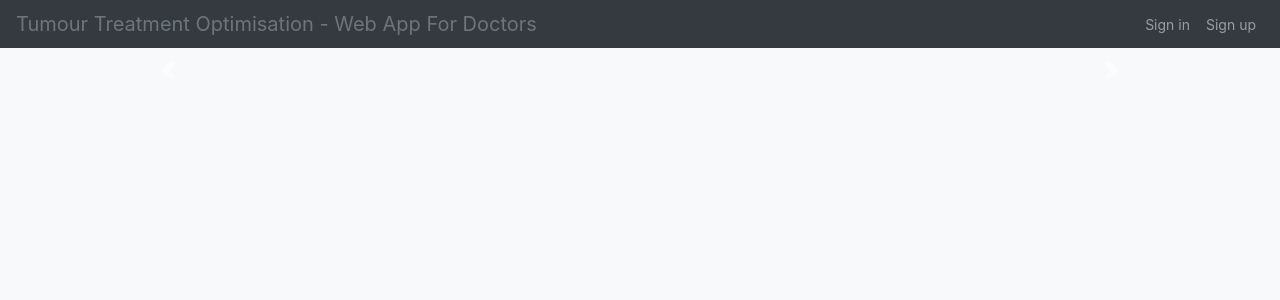
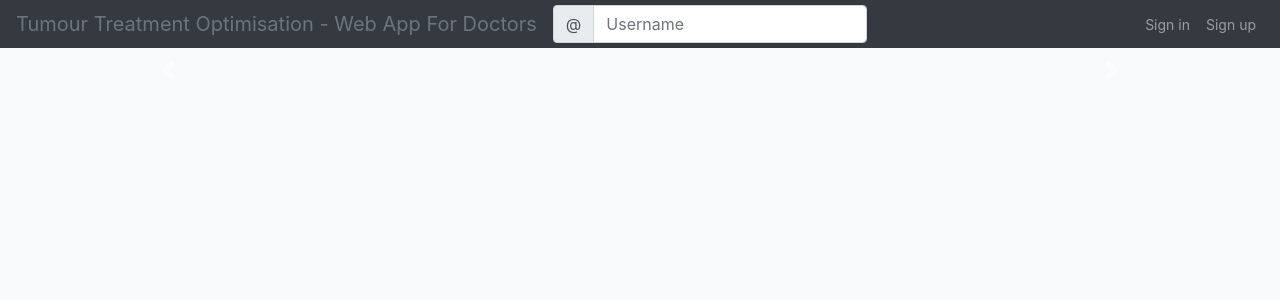
Before and after one commit to lpiekarski/tumor-simulation-system, a Django app: page / in a window 1280 px wide. Shown: the top 300 px of the page. Run offline with Django 3.2, Linux system fonts and the light colour scheme; some libraries are stand-ins or nearby versions.

Commit message:
Dodanie formularza do navbara

```diff
--- a/templates/base.html
+++ b/templates/base.html
@@ -21,6 +21,14 @@
                 <ul class="navbar-nav mr-auto">
                     {% block navbar_left_block %}
                     {% endblock %}
+                    <form class="form-inline">
+                        <div class="input-group">
+                            <div class="input-group-prepend">
+                                <span class="input-group-text" id="basic-addon1">@</span>
+                            </div>
+                            <input type="text" class="form-control" placeholder="Username" aria-label="Username" aria-describedby="basic-addon1">
+                        </div>
+                    </form>
                 </ul>
                 <ul class="navbar-nav my-0">
                     {% if user.is_staff %}
```
